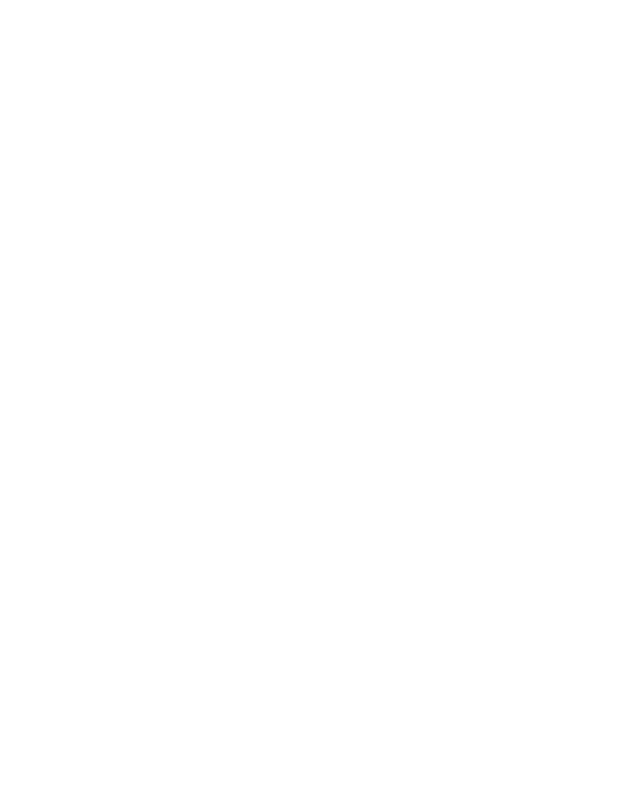
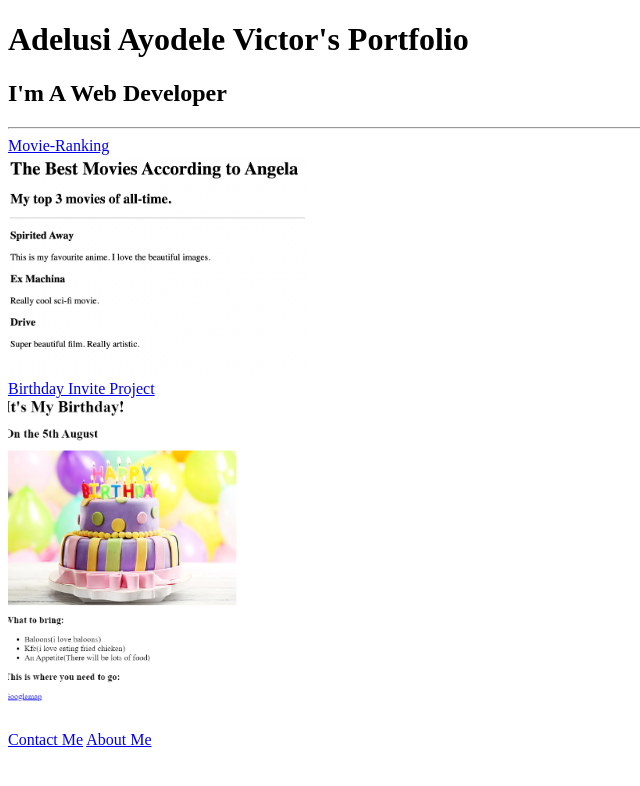
Before and after one commit to 444444sed/portfolio, a plain HTML site: page index.html in a window 1280 px wide. Shown: the whole page, without its empty margins (0-640 px from the left). Drawn offline with Linux system fonts and the light colour scheme.

Commit message:
Update index.html

```diff
--- a/index.html
+++ b/index.html
@@ -1,15 +1,22 @@
-<!-- TODO 1: Create the HTML Boilerplate -->
+<!DOCTYPE html>
+<html lang="en">
+<head>
+    <meta charset="UTF-8">
+    <meta name="viewport" content="width=device-width, initial-scale=1.0">
+    <title>My Projects Over A Span of Two Days</title>
+</head>
+<body>
+  <h1>Adelusi Ayodele Victor's Portfolio</h1>
+  <h2>I'm A Web Developer </h2>
+  <hr/>
 
-<!-- TODO 2: Add Your previous projects' HTML into the public folder -->
+  <a href="./public/movie -ranking.html">Movie-Ranking</a><br>
+  <img src="./assets/images/movie-ranking.png"width =300/><br>
 
-<!-- TODO 3: Take screenshots of your project previews and add the images to the images folder -->
+  <a href="./public/birthday-invite.html">Birthday Invite Project</a><br>
+  <img src="./assets/images/Birthday invite.png"width=300/><br>
 
-<!-- TODO 4: Add titles/subtitles etc. -->
-
-<!-- TODO 5: Add a link to the project pages -->
-
-<!-- TODO 6: Add images to show the project previews
-HINT for TODO 6: You can use the height attribute set to 200 to make the image smaller:
-https://developer.mozilla.org/en-US/docs/Web/HTML/Element/img#attr-height -->
-
-<!-- TODO 7: Add the Contact Me and About Me page links -->
+<a href="./public/contact.html">Contact Me</a>
+<a href="./public/about.html">About Me</a>
+</body>
+</html>
```
